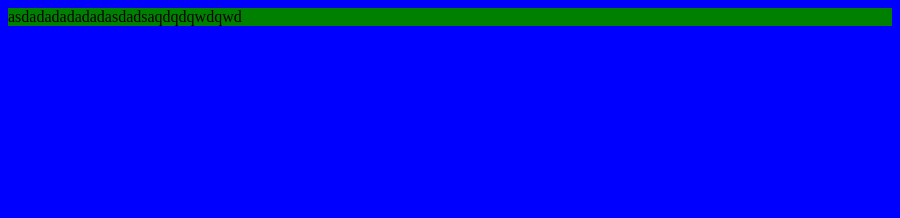
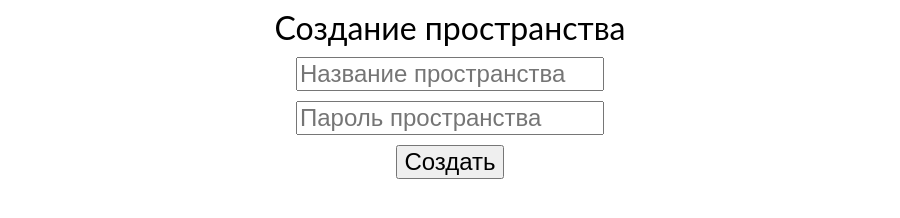
Before and after one commit to bleedcloudVIII/dataCloudFrontend, an Electron app: page src/locations/new_location/new_location.html in a window 900 px wide. Drawn offline with Linux system fonts and the light colour scheme.

Commit message:
Создание пространства

```diff
--- a/src/locations/location.css
+++ b/src/locations/location.css
@@ -1,3 +1,7 @@
+body {
+    font-family: "Lato", sans-serif;
+}
+
 #files_block {
     padding-left: 15px;
     padding-top: 15px;
--- /dev/null
+++ b/src/locations/new_location/new_location.css
@@ -0,0 +1,33 @@
+body {
+    font-family: "Lato", sans-serif;
+}
+
+.container {
+    display: flex;
+    justify-items: center;
+    align-items: center;
+    flex-direction: column;
+}
+
+.container__text {
+    font-size: 2rem;
+    margin-bottom: 10px;
+}
+
+.form {
+    display: flex;
+    justify-items: center;
+    align-items: center;
+    flex-direction: column;
+}
+
+.form__input {
+    width: 300px;
+    margin-bottom: 10px;
+    font-size: 1.5rem;
+
+}
+.form__btn {
+    font-size: 1.5rem;
+
+}
--- a/src/locations/new_location/new_location.html
+++ b/src/locations/new_location/new_location.html
@@ -4,10 +4,16 @@
         <meta charset="UTF-8">
         <meta name="viewport" content="width=device-width, initial-scale=1.0">
         <title>Electron Tabs Example</title>
+        <link rel="stylesheet" href="new_location.css">
     </head>
-<body style="background-color: blue; height: 100px;">
-<div style="background-color: green;">
-    asdadadadadadasdadsaqdqdqwdqwd
+    <body>
+        <div class="container">
+            <span class="container__text" >Создание пространства</span>
+            <form class="container__form form">
+                <input class="form__input" type="text" placeholder="Название пространства">
+                <input class="form__input" type="text" placeholder="Пароль пространства">
+                <input class="form__btn" type="button" value="Создать">
+            </form>
         </div>
     </body>
 </html>
```
Also changed, not shown: src/index.css (+4 -5 lines), src/index.html (+3 -3 lines). Lines whose indentation alone changed are shown as unchanged.
